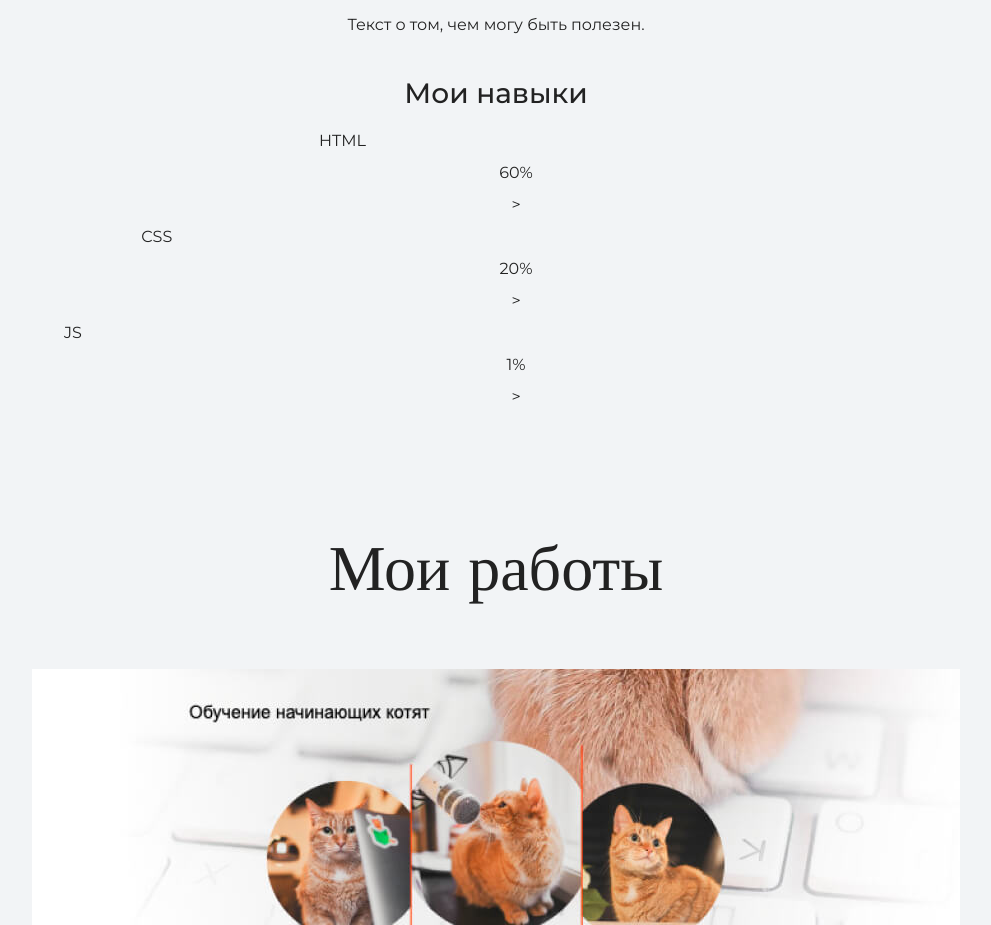
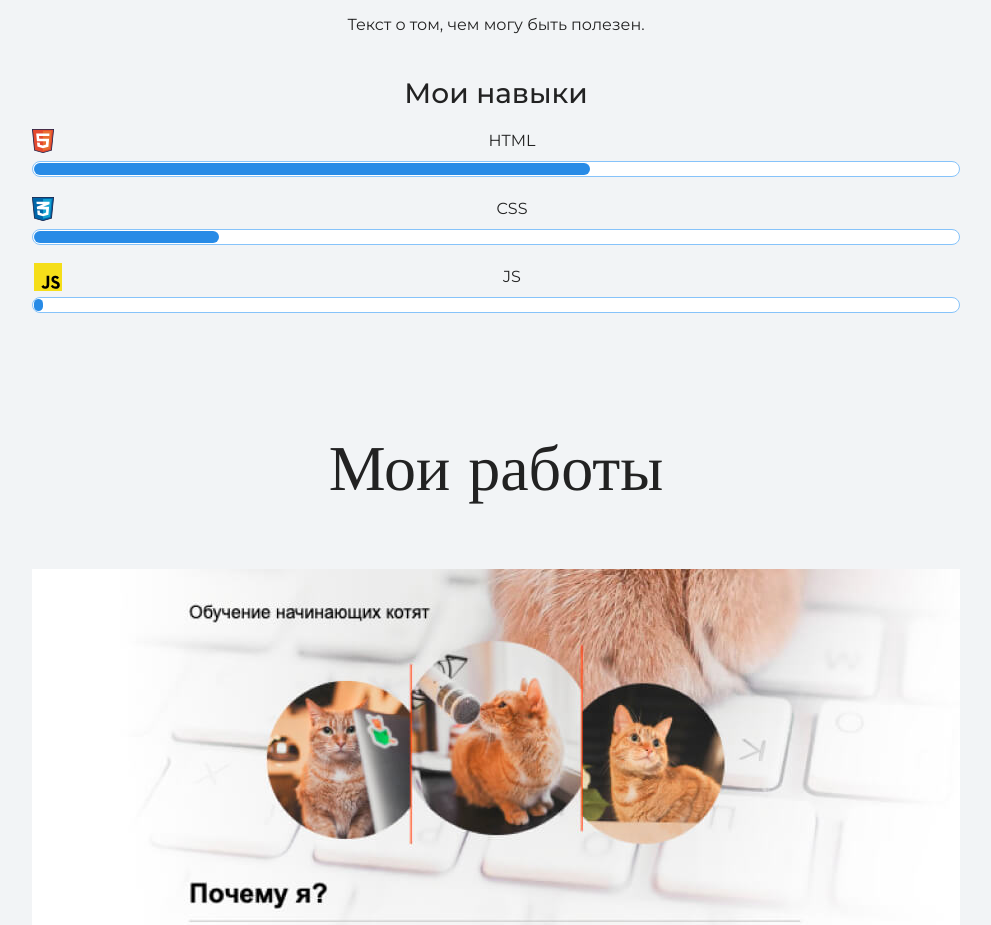
Before and after one commit to Clay1612/Test_platform, a plain HTML site: page index.html in a window 1280 px wide. Shown: the part 1890-2815 px from the top of the page, without its empty margins (144-1135 px from the left). Drawn offline with nearby package versions, Linux system fonts and the light colour scheme.

Commit message:
Доделал раздел мои навыки
Исправление ошибок в коде

```diff
--- a/index.html
+++ b/index.html
@@ -37,12 +37,12 @@
           <div class="skills">
             <h3>Мои навыки</h3>
             <dl class="skills-list">
-              <dt class="skills-html" style="width:60%;">HTML</dt>
-              <dd><div>60%</div>></dd>
-              <dt class="skills-css" style="width:20%;">CSS</dt>
-              <dd><div>20%</div>></dd>
-              <dt class="skills-js" style="width:1%;">JS</dt>
-              <dd><div>1%</div>></dd>
+              <dt class="skill-html">HTML</dt>
+              <dd class="level"><div style="width: 60%;">60%</div></dd>
+              <dt class="skill-css">CSS</dt>
+              <dd class="level"><div style="width:20%;">20%</div>></dd>
+              <dt class="skill-js">JS</dt>
+              <dd class="level"><div style="width:1%;">1%</div>></dd>
             </dl>
           </div>
     	</section>
--- a/style.css
+++ b/style.css
@@ -120,6 +120,10 @@ body {
   background-image: url("img/icon-css.svg");
 }
 
+.skill-js {
+  background-image: url("img/icon-js.svg");
+}
+
 .level {
   margin: 4px 0 16px;
   padding: 0;
```
Also changed, not shown: img/icon-js.svg (added).
